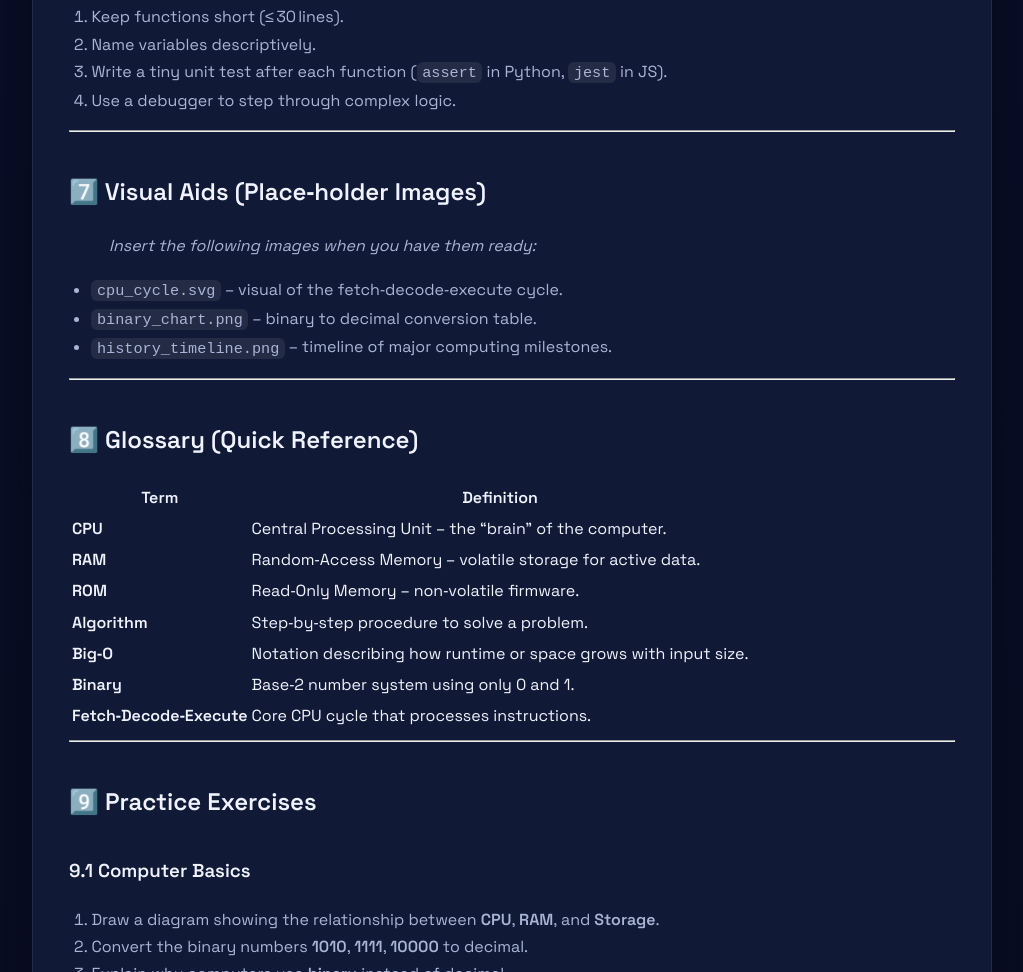
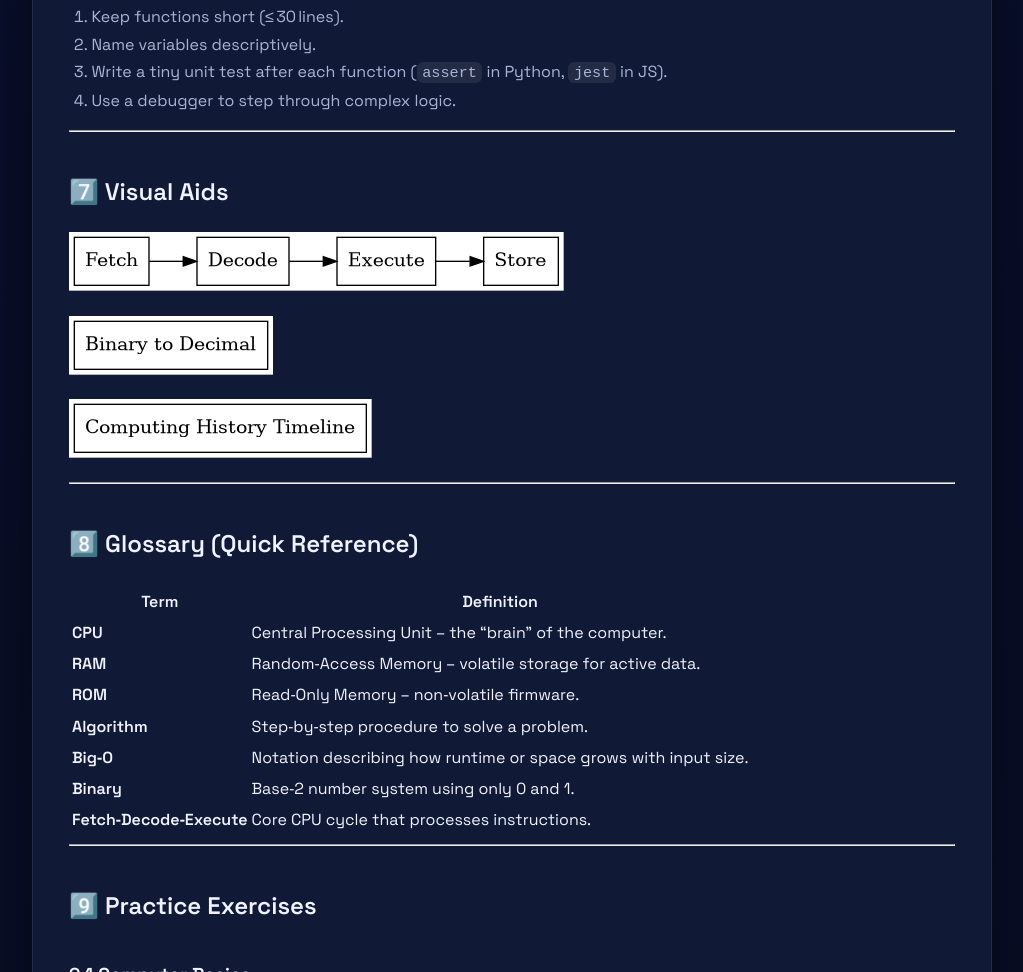
Before and after one commit to joybindroo/Programming-Course, a plain HTML site: page Module1-UnderstandingComputers.html in a window 1280 px wide. Shown: the part 4270-5242 px from the top of the page, without its empty margins (128-1151 px from the left). Drawn offline with Linux system fonts and the light colour scheme.

Commit message:
Update Module 1 visual aids: embed images and refresh HTML

```diff
--- a/Module1-UnderstandingComputers.html
+++ b/Module1-UnderstandingComputers.html
@@ -485,15 +485,10 @@ function linearSearch(arr, target) {
 <li>Use a debugger to step through complex logic.</li>
 </ol>
 <hr>
-<h2>7️⃣ Visual Aids (Place‑holder Images)</h2>
-<blockquote>
-<p><em>Insert the following images when you have them ready:</em> </p>
-</blockquote>
-<ul>
-<li><code>cpu_cycle.svg</code> – visual of the fetch‑decode‑execute cycle.</li>
-<li><code>binary_chart.png</code> – binary to decimal conversion table.</li>
-<li><code>history_timeline.png</code> – timeline of major computing milestones.</li>
-</ul>
+<h2>7️⃣ Visual Aids</h2>
+<p><img src="images/cpu_cycle.png" alt="Fetch‑Decode‑Execute Cycle" style="max-width:100%;height:auto;"/></p>
+<p><img src="images/binary_chart.png" alt="Binary to Decimal Conversion Table" style="max-width:100%;height:auto;"/></p>
+<p><img src="images/history_timeline.png" alt="Computing Milestones Timeline" style="max-width:100%;height:auto;"/></p>
 <hr>
 <h2>8️⃣ Glossary (Quick Reference)</h2>
 <table>
```
Also changed, not shown: 1 other file.
